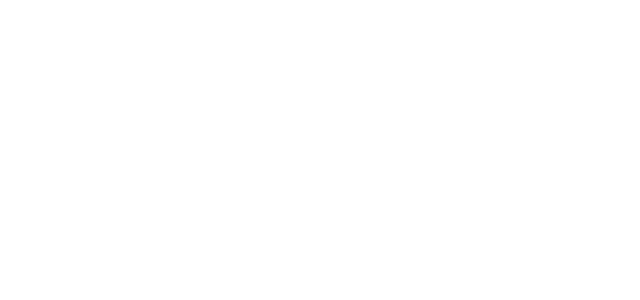
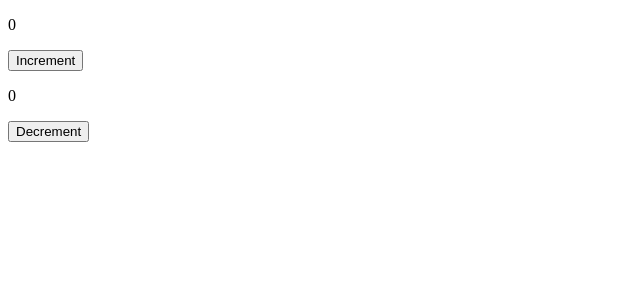
Before and after one commit to SHEMNDARONGUGI/React_Learn_Practical_Way, a React (Vite) app in the folder stateHooks/: page / in a window 1280 px wide. Shown: the top 300 px of the page, without its empty margins (0-640 px from the left). Built offline with nearby package versions, Linux system fonts and the light colour scheme.

Commit message:
Sharing states into other components

```diff
--- a/stateHooks/src/App.jsx
+++ b/stateHooks/src/App.jsx
@@ -1,6 +1,11 @@
 import { useState } from "react";
+import ComponentOne from "./components/ComponentOne";
+import ComponentTwo from "./components/ComponentTwo";
 
 const App = () => {
+  //Sharing states into other components
+  const [count, setCount] = useState(0);
+
   // useState working with an array of objects
 
   // const [movies, setMovies] = useState([
@@ -47,6 +52,8 @@
 
   return (
     <section>
+      <ComponentOne count={count} onClickHandler={() => setCount(count + 1)} />
+      <ComponentTwo count={count} onClickHandler={() => setCount(count - 1)} />
       {/* working with an array of objects with useState */}
       {/* {movies.map((m, id) => (
         <li key={id}>{m.title}</li>
--- /dev/null
+++ b/stateHooks/src/components/ComponentOne.jsx
@@ -0,0 +1,13 @@
+import React from "react";
+
+function ComponentOne({ count, onClickHandler }) {
+  const handleClick = () => onClickHandler();
+  return (
+    <div>
+      <p>{count}</p>
+      <button onClick={handleClick}>Increment</button>
+    </div>
+  );
+}
+
+export default ComponentOne;
--- /dev/null
+++ b/stateHooks/src/components/ComponentTwo.jsx
@@ -0,0 +1,13 @@
+import React from "react";
+
+function ComponentTwo({ count, onClickHandler }) {
+  const handleCount = () => onClickHandler();
+  return (
+    <div>
+      <p>{count}</p>
+      <button onClick={handleCount}>Decrement</button>
+    </div>
+  );
+}
+
+export default ComponentTwo;
```
